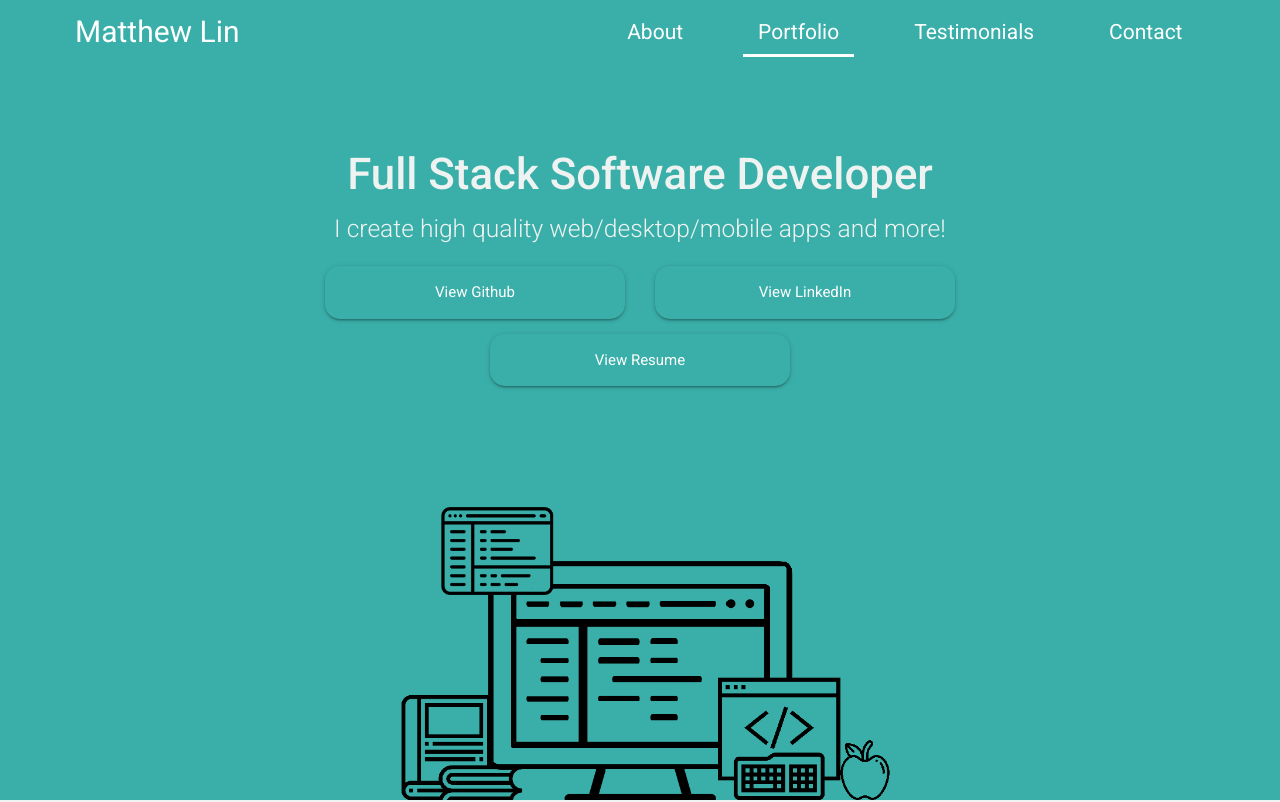
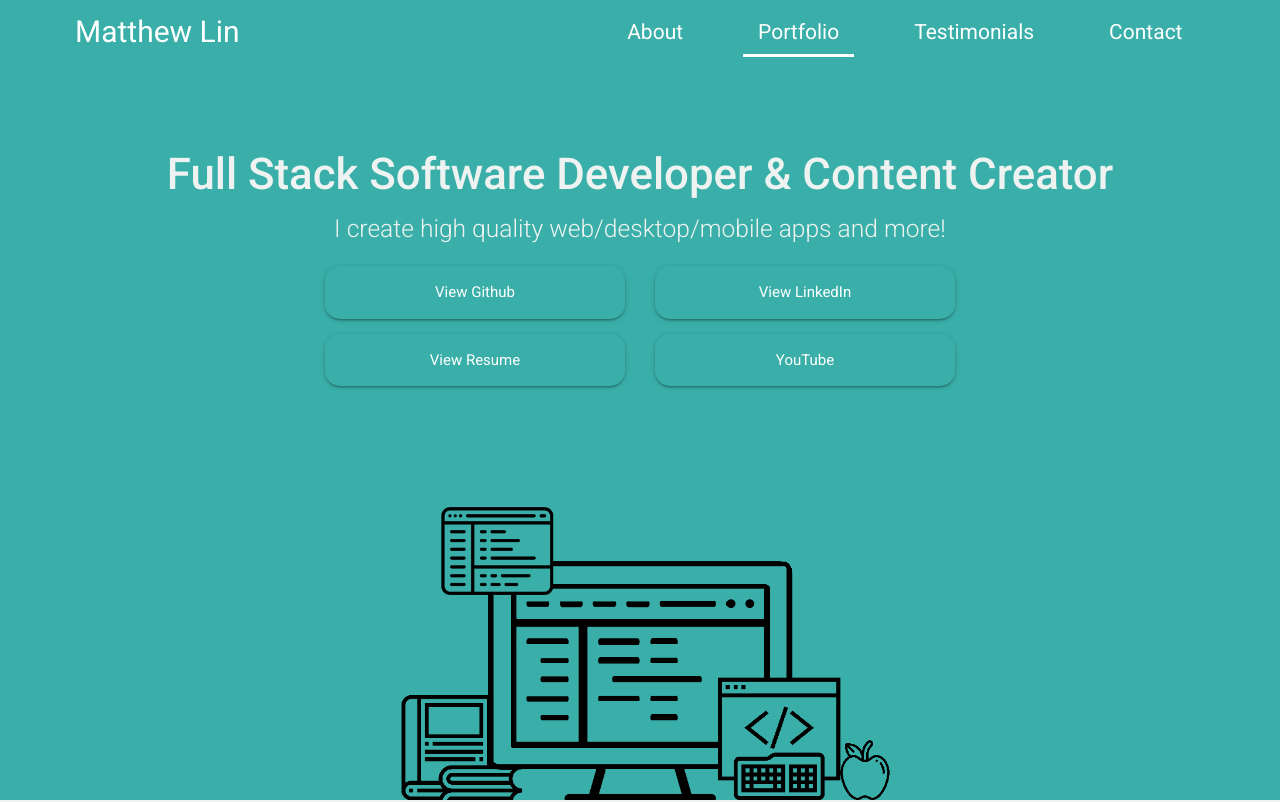
Before and after one commit to matthew-plusprogramming/matthewlin.dev, a React (Create React App) app: page / in a window 1280 px wide. Shown: the top 802 px of the page. Built offline with nearby package versions, Linux system fonts and the light colour scheme.

Commit message:
:lipstick: Added YT button to portfolio page

```diff
--- a/src/Portfolio.js
+++ b/src/Portfolio.js
@@ -16,7 +16,7 @@ const Portfolio = () => {
         <div id="landing-page" className="main-div">
           <div className="flex-row center">
             <h3 className="no-margin medium-text">
-              Full Stack Software Developer
+              Full Stack Software Developer & Content Creator
             </h3>
           </div>
           <div className="flex-row center bottom-margin">
@@ -50,6 +50,14 @@ const Portfolio = () => {
               className="button waves-effect waves-light z-depth-1 fixed-width-button"
             >
               View Resume
+            </a>
+            <a
+              href={'https://www.youtube.com/channel/UCqVIqm9pT-4lH8v2UzkfxIA'}
+              target="_blank"
+              rel="noopener noreferrer"
+              className="button waves-effect waves-light z-depth-1 fixed-width-button"
+            >
+              YouTube
             </a>
           </div>
 
```
